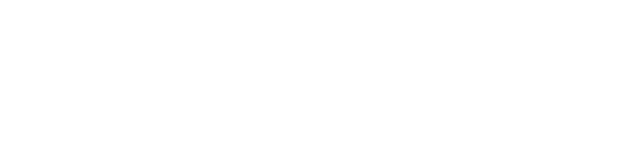
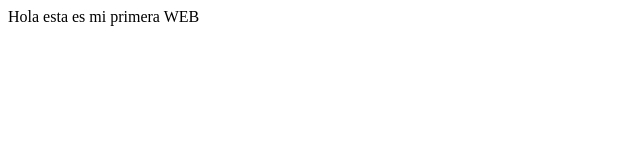
Before and after one commit to elalo4171/gestion, a plain HTML site: page index.html in a window 1280 px wide. Shown: the whole page, without its empty margins (0-640 px from the left). Drawn offline with Linux system fonts and the light colour scheme.

Commit message:
Segundo commit, cuerpo del html

```diff
--- a/index.html
+++ b/index.html
@@ -6,6 +6,6 @@
     <title>Esto es una prueba</title>
 </head>
 <body>
-
+Hola esta es mi primera WEB
 </body>
 </html>
```
